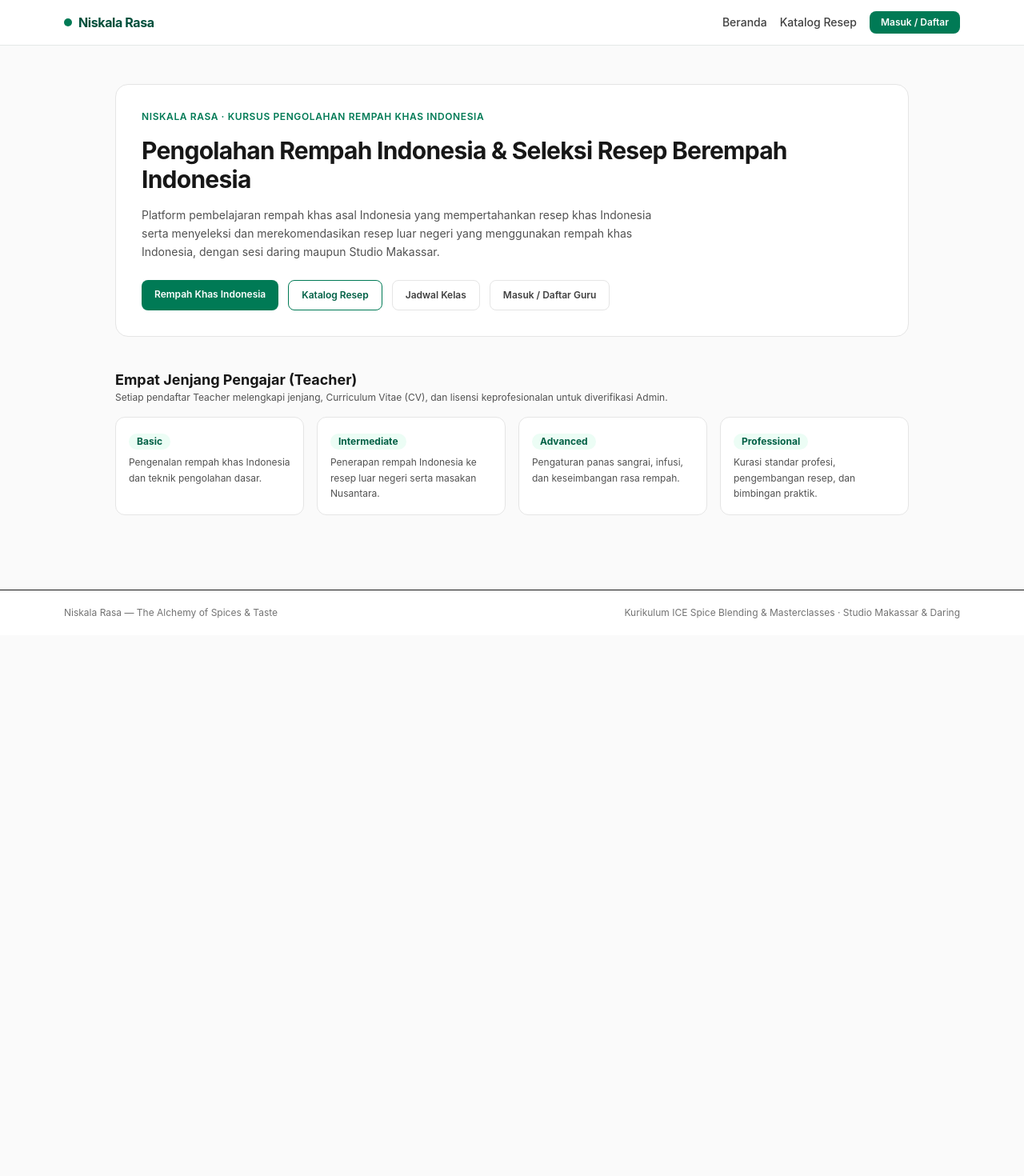
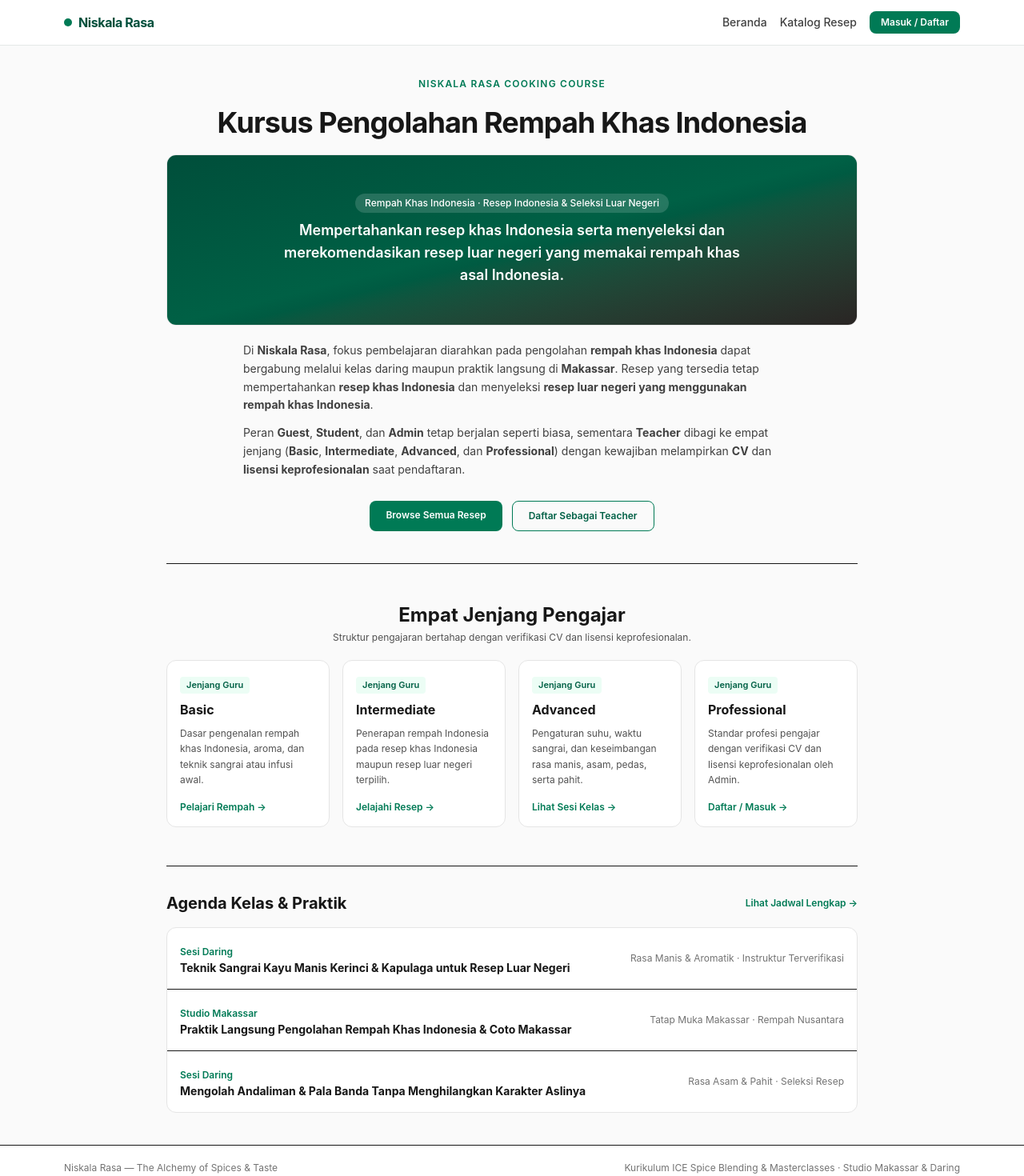
Before and after one commit to rasyahode/niskala-rasa, a Next.js app: page / in a window 1280 px wide. Shown: the top 1470 px of the page at 80% size. Before the commit the page ends 800 px from the top, so only its background shows below. Built offline with nearby package versions, Linux system fonts and the light colour scheme; no server answers.

Commit message:
refactor(home): tata ulang beranda dengan gaya editorial dan empat jenjang guru

```diff
--- a/src/app/page.js
+++ b/src/app/page.js
@@ -1,89 +1,162 @@
 import Link from "next/link";
 
-const TEACHER_LEVELS = [
+const COURSE_FORMATS = [
     {
-        level: "Basic",
-        desc: "Pengenalan rempah khas Indonesia dan teknik pengolahan dasar.",
+        title: "Basic",
+        badge: "Jenjang Guru",
+        desc: "Dasar pengenalan rempah khas Indonesia, aroma, dan teknik sangrai atau infusi awal.",
+        href: "/spices",
+        cta: "Pelajari Rempah",
     },
     {
-        level: "Intermediate",
-        desc: "Penerapan rempah Indonesia ke resep luar negeri serta masakan Nusantara.",
+        title: "Intermediate",
+        badge: "Jenjang Guru",
+        desc: "Penerapan rempah Indonesia pada resep khas Indonesia maupun resep luar negeri terpilih.",
+        href: "/recipes",
+        cta: "Jelajahi Resep",
     },
     {
-        level: "Advanced",
-        desc: "Pengaturan panas sangrai, infusi, dan keseimbangan rasa rempah.",
+        title: "Advanced",
+        badge: "Jenjang Guru",
+        desc: "Pengaturan suhu, waktu sangrai, dan keseimbangan rasa manis, asam, pedas, serta pahit.",
+        href: "/sessions",
+        cta: "Lihat Sesi Kelas",
     },
     {
-        level: "Professional",
-        desc: "Kurasi standar profesi, pengembangan resep, dan bimbingan praktik.",
+        title: "Professional",
+        badge: "Jenjang Guru",
+        desc: "Standar profesi pengajar dengan verifikasi CV dan lisensi keprofesionalan oleh Admin.",
+        href: "/login",
+        cta: "Daftar / Masuk",
+    },
+];
+
+const UPCOMING_SESSIONS = [
+    {
+        day: "Sesi Daring",
+        title: "Teknik Sangrai Kayu Manis Kerinci & Kapulaga untuk Resep Luar Negeri",
+        focus: "Rasa Manis & Aromatik · Instruktur Terverifikasi",
+    },
+    {
+        day: "Studio Makassar",
+        title: "Praktik Langsung Pengolahan Rempah Khas Indonesia & Coto Makassar",
+        focus: "Tatap Muka Makassar · Rempah Nusantara",
+    },
+    {
+        day: "Sesi Daring",
+        title: "Mengolah Andaliman & Pala Banda Tanpa Menghilangkan Karakter Aslinya",
+        focus: "Rasa Asam & Pahit · Seleksi Resep",
     },
 ];
 
 export default function HomePage() {
     return (
-        <main className="mx-auto max-w-5xl px-4 py-12 space-y-10">
-            <section className="rounded-2xl border border-neutral-200 bg-white p-6 sm:p-8 space-y-4">
-                <p className="text-xs font-semibold uppercase tracking-wider text-emerald-700">
-                    Niskala Rasa · Kursus Pengolahan Rempah Khas Indonesia
+        <main className="mx-auto max-w-4xl px-4 py-10 space-y-12">
+            <section className="space-y-5 text-center border-b pb-10">
+                <p className="text-xs font-semibold uppercase tracking-widest text-emerald-700">
+                    Niskala Rasa Cooking Course
                 </p>
-                <h1 className="text-3xl font-bold tracking-tight text-neutral-900">
-                    Pengolahan Rempah Indonesia &amp; Seleksi Resep Berempah Indonesia
+                <h1 className="text-3xl font-bold tracking-tight text-neutral-900 sm:text-4xl">
+                    Kursus Pengolahan Rempah Khas Indonesia
                 </h1>
-                <p className="max-w-2xl text-sm leading-relaxed text-neutral-600">
-                    Platform pembelajaran rempah khas asal Indonesia yang mempertahankan resep khas
-                    Indonesia serta menyeleksi dan merekomendasikan resep luar negeri yang menggunakan rempah
-                    khas Indonesia, dengan sesi daring maupun Studio Makassar.
-                </p>
 
-                <div className="flex flex-wrap gap-3 pt-2">
-                    <Link
-                        href="/spices"
-                        className="rounded-lg bg-emerald-700 px-4 py-2.5 text-xs font-semibold text-white hover:bg-emerald-800"
-                    >
-                        Rempah Khas Indonesia
-                    </Link>
+                <div className="mx-auto overflow-hidden rounded-xl border border-neutral-200 bg-emerald-950 text-white">
+                    <div className="flex flex-col items-center justify-center px-6 py-12 text-center space-y-2 bg-gradient-to-br from-emerald-900 via-emerald-800 to-stone-800">
+                        <span className="rounded-full bg-white/15 px-3 py-1 text-xs font-medium">
+                            Rempah Khas Indonesia · Resep Indonesia &amp; Seleksi Luar Negeri
+                        </span>
+                        <p className="max-w-xl text-base font-semibold sm:text-lg">
+                            Mempertahankan resep khas Indonesia serta menyeleksi dan merekomendasikan resep luar
+                            negeri yang memakai rempah khas asal Indonesia.
+                        </p>
+                    </div>
+                </div>
+
+                <div className="mx-auto max-w-2xl space-y-3 text-left text-sm leading-relaxed text-neutral-700">
+                    <p>
+                        Di <strong>Niskala Rasa</strong>, fokus pembelajaran diarahkan pada pengolahan{" "}
+                        <strong>rempah khas Indonesia</strong> dapat bergabung melalui kelas daring maupun praktik langsung di{" "}
+                        <strong>Makassar</strong>. Resep yang tersedia tetap mempertahankan{" "}
+                        <strong>resep khas Indonesia</strong> dan menyeleksi{" "}
+                        <strong>resep luar negeri yang menggunakan rempah khas Indonesia</strong>.
+                    </p>
+                    <p>
+                        Peran <strong>Guest</strong>, <strong>Student</strong>, dan <strong>Admin</strong> tetap
+                        berjalan seperti biasa, sementara <strong>Teacher</strong> dibagi ke empat jenjang (
+                        <strong>Basic</strong>, <strong>Intermediate</strong>, <strong>Advanced</strong>, dan{" "}
+                        <strong>Professional</strong>) dengan kewajiban melampirkan <strong>CV</strong> dan{" "}
+                        <strong>lisensi keprofesionalan</strong> saat pendaftaran.
+                    </p>
+                </div>
+
+                <div className="flex flex-wrap justify-center gap-3 pt-2">
                     <Link
                         href="/recipes"
-                        className="rounded-lg border border-emerald-700 px-4 py-2.5 text-xs font-semibold text-emerald-800 hover:bg-emerald-50"
+                        className="rounded-lg bg-emerald-700 px-5 py-2.5 text-xs font-semibold text-white hover:bg-emerald-800"
                     >
-                        Katalog Resep
-                    </Link>
-                    <Link
-                        href="/sessions"
-                        className="rounded-lg border border-neutral-200 px-4 py-2.5 text-xs font-semibold text-neutral-700 hover:bg-neutral-50"
-                    >
-                        Jadwal Kelas
+                        Browse Semua Resep
                     </Link>
                     <Link
                         href="/login"
-                        className="rounded-lg border border-neutral-200 px-4 py-2.5 text-xs font-semibold text-neutral-700 hover:bg-neutral-50"
+                        className="rounded-lg border border-emerald-700 px-5 py-2.5 text-xs font-semibold text-emerald-800 hover:bg-emerald-50"
                     >
-                        Masuk / Daftar Guru
+                        Daftar Sebagai Teacher
                     </Link>
                 </div>
             </section>
 
-            <section className="space-y-4">
-                <div>
-                    <h2 className="text-lg font-bold text-neutral-900">
-                        Empat Jenjang Pengajar (Teacher)
-                    </h2>
+            <section className="space-y-5">
+                <div className="text-center space-y-1">
+                    <h2 className="text-2xl font-bold text-neutral-900">Empat Jenjang Pengajar</h2>
                     <p className="text-xs text-neutral-600">
-                        Setiap pendaftar Teacher melengkapi jenjang, Curriculum Vitae (CV), dan lisensi
-                        keprofesionalan untuk diverifikasi Admin.
+                        Struktur pengajaran bertahap dengan verifikasi CV dan lisensi keprofesionalan.
                     </p>
                 </div>
 
                 <div className="grid grid-cols-1 gap-4 sm:grid-cols-2 lg:grid-cols-4">
-                    {TEACHER_LEVELS.map((item) => (
+                    {COURSE_FORMATS.map((item) => (
                         <div
-                            key={item.level}
-                            className="rounded-xl border border-neutral-200 bg-white p-4 space-y-1.5"
+                            key={item.title}
+                            className="flex flex-col justify-between rounded-xl border border-neutral-200 bg-white p-4 space-y-4"
                         >
-                            <span className="inline-block rounded-full bg-emerald-50 px-2.5 py-0.5 text-xs font-bold text-emerald-800">
-                                {item.level}
+                        <div className="space-y-2">
+                            <span className="inline-block rounded bg-emerald-50 px-2 py-0.5 text-[11px] font-semibold text-emerald-800">
+                                {item.badge}
                             </span>
+                            <h3 className="text-base font-bold text-neutral-900">{item.title}</h3>
                             <p className="text-xs leading-relaxed text-neutral-600">{item.desc}</p>
+                        </div>
+
+                        <Link
+                            href={item.href}
+                            className="text-xs font-semibold text-emerald-700 hover:underline"
+                        >
+                            {item.cta} →
+                        </Link>
+                        </div>
+                    ))}
+                </div>
+            </section>
+
+            <section className="space-y-4 border-t pt-8">
+                <div className="flex items-center justify-between">
+                    <h2 className="text-xl font-bold text-neutral-900">Agenda Kelas &amp; Praktik</h2>
+                    <Link href="/sessions" className="text-xs font-semibold text-emerald-700 hover:underline">
+                        Lihat Jadwal Lengkap →
+                    </Link>
+                </div>
+
+                <div className="divide-y rounded-xl border border-neutral-200 bg-white">
+                    {UPCOMING_SESSIONS.map((sesi) => (
+                        <div
+                            key={sesi.title}
+                            className="flex flex-col gap-1 p-4 sm:flex-row sm:items-center sm:justify-between"
+                        >
+                        <div>
+                            <span className="text-xs font-semibold text-emerald-700">{sesi.day}</span>
+                            <h3 className="text-sm font-bold text-neutral-900">{sesi.title}</h3>
+                        </div>
+                            <span className="text-xs text-neutral-500">{sesi.focus}</span>
                         </div>
                     ))}
                 </div>
```
